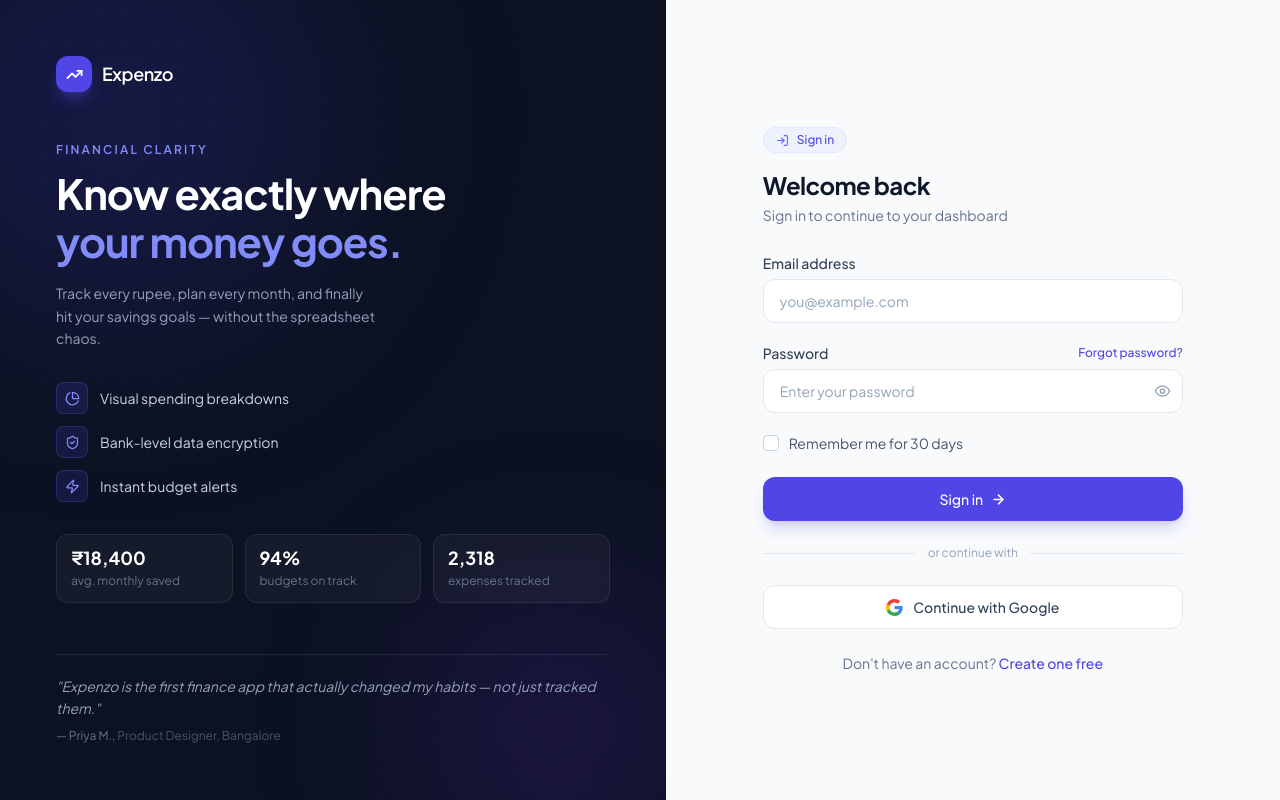
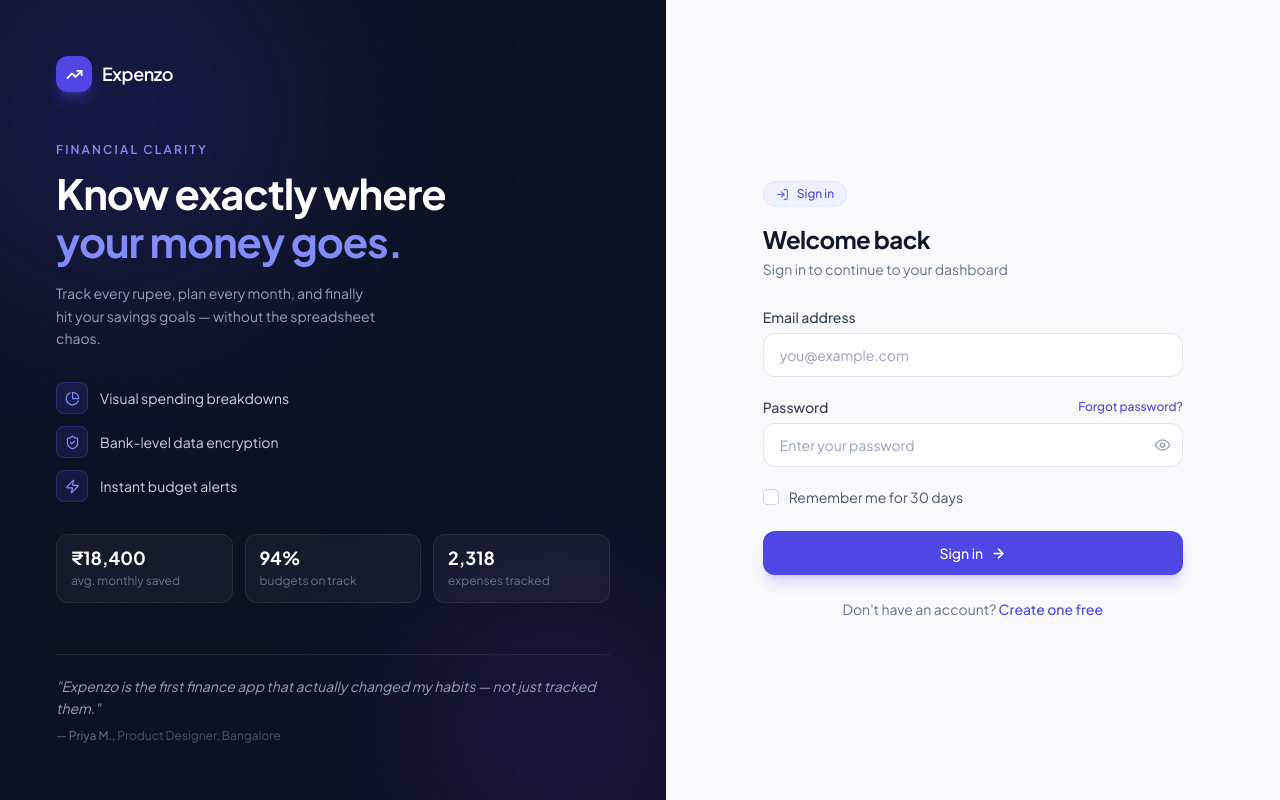
Before and after one commit to sipu-git/expense-tracker, a React (Vite) app in the folder expense-tracker-frontend/: page /login in a window 1280 px wide. Built offline with nearby package versions, Linux system fonts and the light colour scheme; no server answers.

Commit message:
google auth unavailable at the momement

```diff
--- a/expense-tracker-frontend/src/pages/Login.tsx
+++ b/expense-tracker-frontend/src/pages/Login.tsx
@@ -222,10 +222,10 @@
                     )}
                 </button>
 
-                <Divider text="or continue with" />
+                {/* <Divider text="or continue with" /> */}
 
                 {/* Google OAuth placeholder */}
-                <button
+                {/* <button
                     type="button"
                     className="h-11 w-full rounded-xl border border-slate-200 dark:border-slate-700 bg-white dark:bg-slate-800/50 hover:bg-slate-50 dark:hover:bg-slate-800 text-slate-700 dark:text-slate-300 text-sm font-medium flex items-center justify-center gap-2.5 transition-all duration-200 active:scale-[0.98]"
                 >
@@ -236,7 +236,7 @@
                         <path d="M9 3.58c1.321 0 2.508.454 3.44 1.345l2.582-2.58C13.463.891 11.426 0 9 0 5.482 0 2.438 2.017.957 4.961L3.964 7.293C4.672 5.163 6.656 3.58 9 3.58z" fill="#EA4335" />
                     </svg>
                     Continue with Google
-                </button>
+                </button> */}
             </form>
 
             {/* Footer link */}
```
